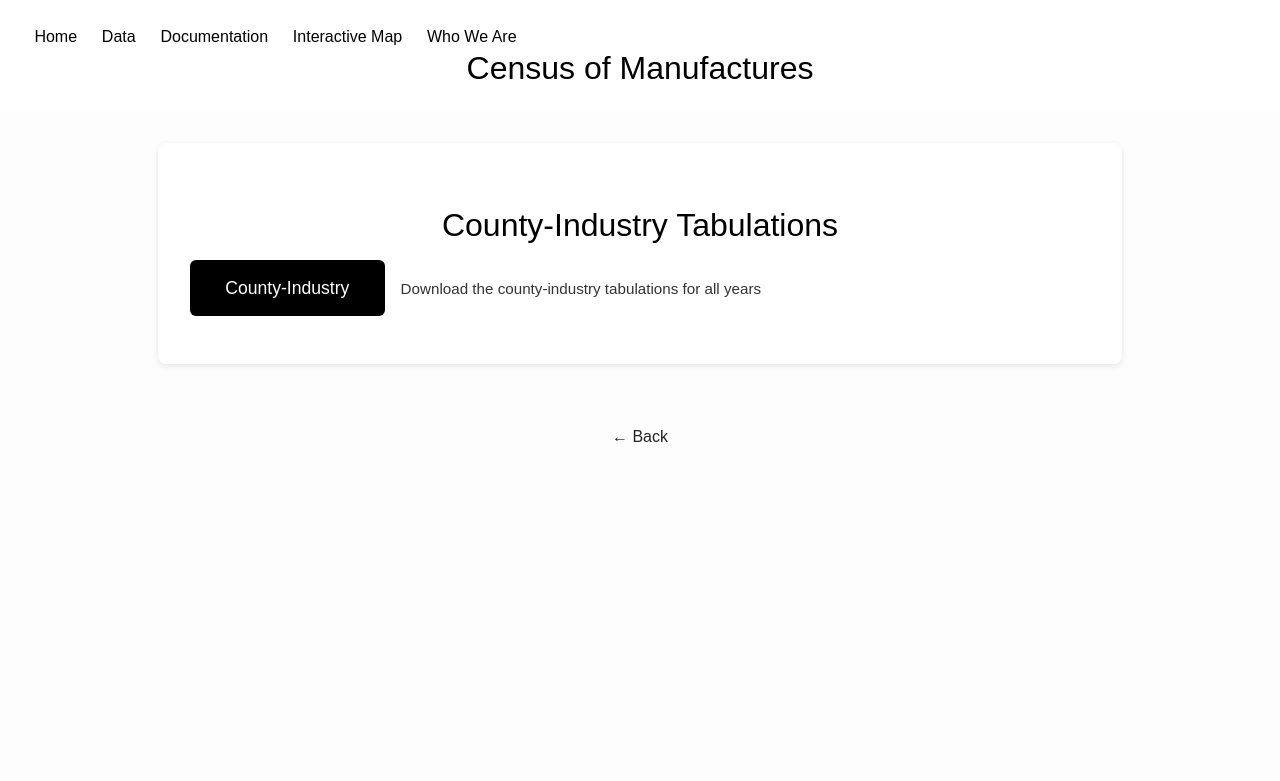
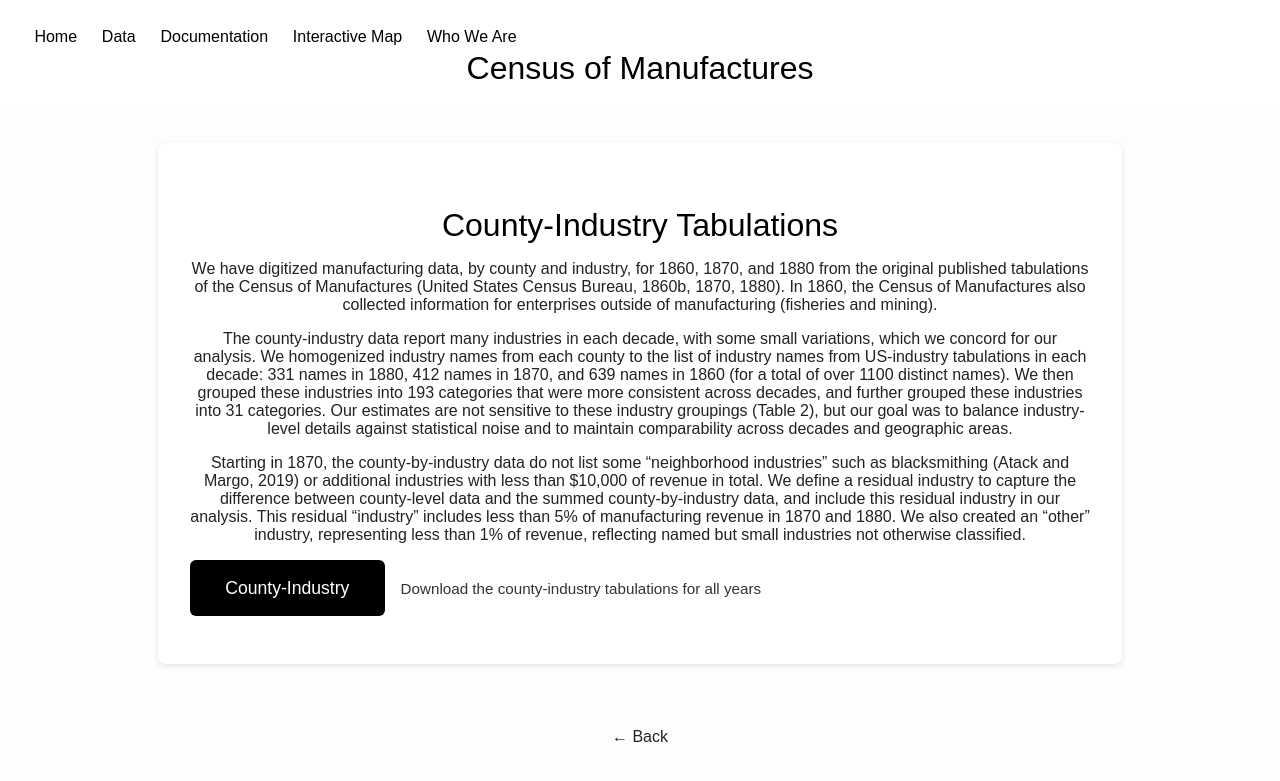
Before and after one commit to allen-otterstrom/CMF_data, a Jekyll site: the page built from county_ind_tab.md, in a window 1280 px wide. Shown: the top 781 px of the page. Built offline with Jekyll 4.4.1, drawn with Linux system fonts in a browser that asks for light colours.

Commit message:
Update county_ind_tab.md

```diff
--- a/county_ind_tab.md
+++ b/county_ind_tab.md
@@ -4,6 +4,13 @@ title: County Industry Tabulations
 ---
 
 # County-Industry Tabulations
+
+We have digitized manufacturing data, by county and industry, for 1860, 1870, and 1880 from the original published tabulations of the Census of Manufactures (United States Census Bureau, 1860b, 1870, 1880). In 1860, the Census of Manufactures also collected information for enterprises outside of manufacturing (fisheries and mining).
+
+The county-industry data report many industries in each decade, with some small variations, which we concord for our analysis.  We homogenized industry names from each county to the list of industry names from US-industry tabulations in each decade:  331 names in 1880, 412 names in 1870, and 639 names in 1860 (for a total of over 1100 distinct names).  We then grouped these industries into 193 categories that were more consistent across decades, and further grouped these industries into 31 categories.  Our estimates are not sensitive to these industry groupings (Table 2), but our goal was to balance industry-level details against statistical noise and to maintain comparability across decades and geographic areas.
+
+Starting in 1870, the county-by-industry data do not list some “neighborhood industries” such as blacksmithing (Atack and Margo, 2019) or additional industries with less than $10,000 of revenue in total. We define a residual industry to capture the difference between county-level data and the summed county-by-industry data, and include this residual industry in our analysis. This residual “industry” includes less than 5% of manufacturing revenue in 1870 and 1880.  We also created an “other” industry, representing less than 1% of revenue, reflecting named but small industries not otherwise classified.
+
 
 <div class="button-grid">
   <div class="button-item">
```
